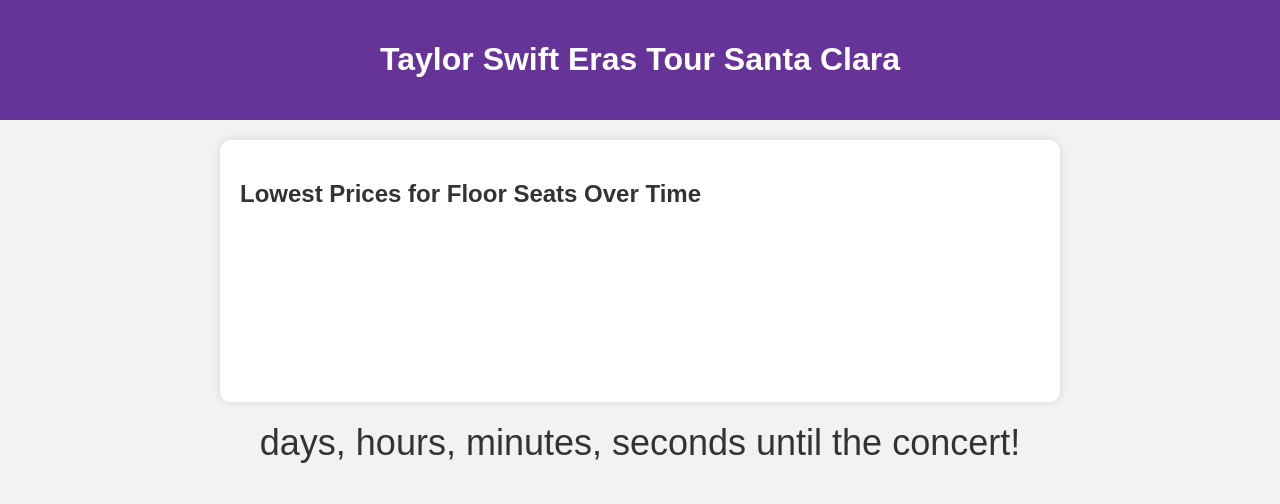
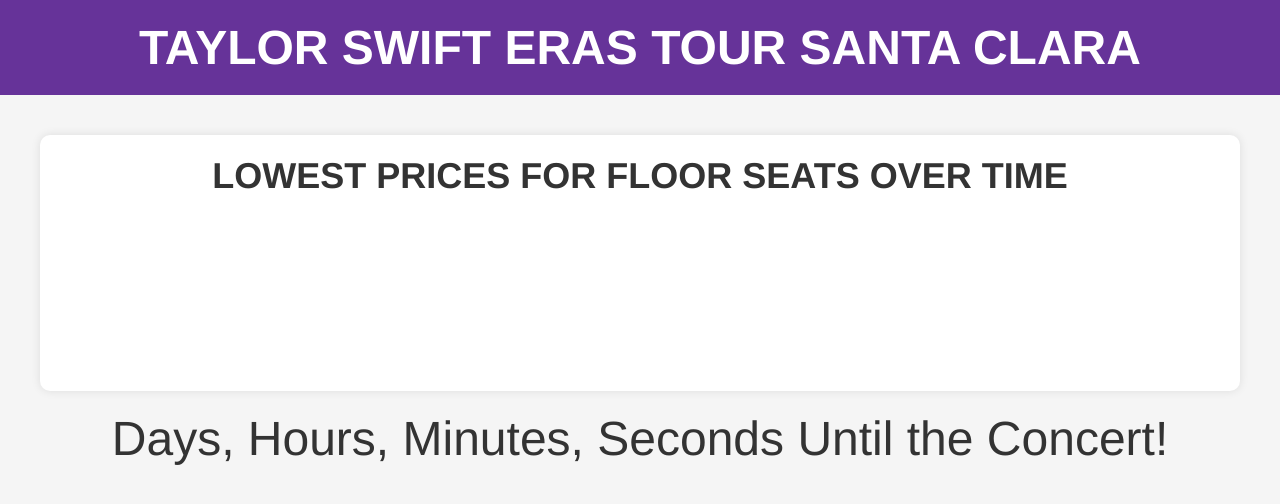
Before and after one commit to cathysun/swifties, a plain HTML site: page index.html in a window 1280 px wide. Drawn offline with nearby package versions, Linux system fonts and the light colour scheme.

Commit message:
New files

```diff
--- a/index.html
+++ b/index.html
@@ -5,43 +5,64 @@
   <script src="https://cdn.jsdelivr.net/npm/chart.js"></script>
   <style>
     body {
-      font-family: Arial, sans-serif;
-      background-color: #f2f2f2;
+      font-family: "Helvetica Neue", Helvetica, Arial, sans-serif;
+      background-color: #F5F5F5;
       color: #333333;
       margin: 0;
       padding: 0;
     }
-    #header {
+    header {
       background-color: #663399;
       color: #ffffff;
       text-align: center;
       padding: 20px;
     }
-    #chart {
+    header h1 {
+      font-size: 48px;
+      margin: 0;
+      text-transform: uppercase;
+    }
+    .container {
+      margin: 0 auto;
+      max-width: 1200px;
+      padding: 20px;
+    }
+    .chart {
       background-color: #ffffff;
       border-radius: 10px;
       box-shadow: 0 0 10px rgba(0, 0, 0, 0.1);
       margin: 20px auto;
-      max-width: 800px;
       padding: 20px;
     }
-    #countdown {
+    .chart h2 {
+      font-size: 36px;
+      margin: 0 0 20px;
       text-align: center;
-      font-size: 36px;
-      margin: 20px;
+      text-transform: uppercase;
+    }
+    .countdown {
+      font-size: 48px;
+      margin: 20px 0;
+      text-align: center;
+    }
+    .countdown span {
+      font-size: 24px;
+      text-transform: uppercase;
     }
   </style>
 </head>
 <body>
-  <div id="header">
+  <header>
     <h1>Taylor Swift Eras Tour Santa Clara</h1>
-  </div>
-  <div id="chart">
-    <h2>Lowest Prices for Floor Seats Over Time</h2>
-    <canvas id="priceChart"></canvas>
-  </div>
-  <div id="countdown">
-    <span id="days"></span> days, <span id="hours"></span> hours, <span id="minutes"></span> minutes, <span id="seconds"></span> seconds until the concert!
+  </header>
+  <div class="container">
+    <div class="chart">
+      <h2>Lowest Prices for Floor Seats Over Time</h2>
+      <canvas id="priceChart"></canvas>
+    </div>
+    <div class="countdown">
+      <span id="days"></span> Days, <span id="hours"></span> Hours, <span id="minutes"></span> Minutes, <span id="seconds"></span> Seconds Until the Concert!
+    </div>
   </div>
   <script>
     // Read the data from the JSON file
@@ -74,7 +95,7 @@
             scales: {
               xAxes: [{
                 type: "linear",
-                ticks: {
+                ticks:
                   callback: (value, index, values) => {
                     const minutes = Math.floor(value / 60);
                     const seconds = Math.floor(value % 60);
@@ -94,8 +115,16 @@
                 },
                 scaleLabel: {
                   display: true,
-              }
-            }]
+                  labelString: "Ticket Price"
+                }
+              }]
+            },
+            legend: {
+              display: false
+            },
+            title: {
+              display: false
+            }
           }
         });
 
```
